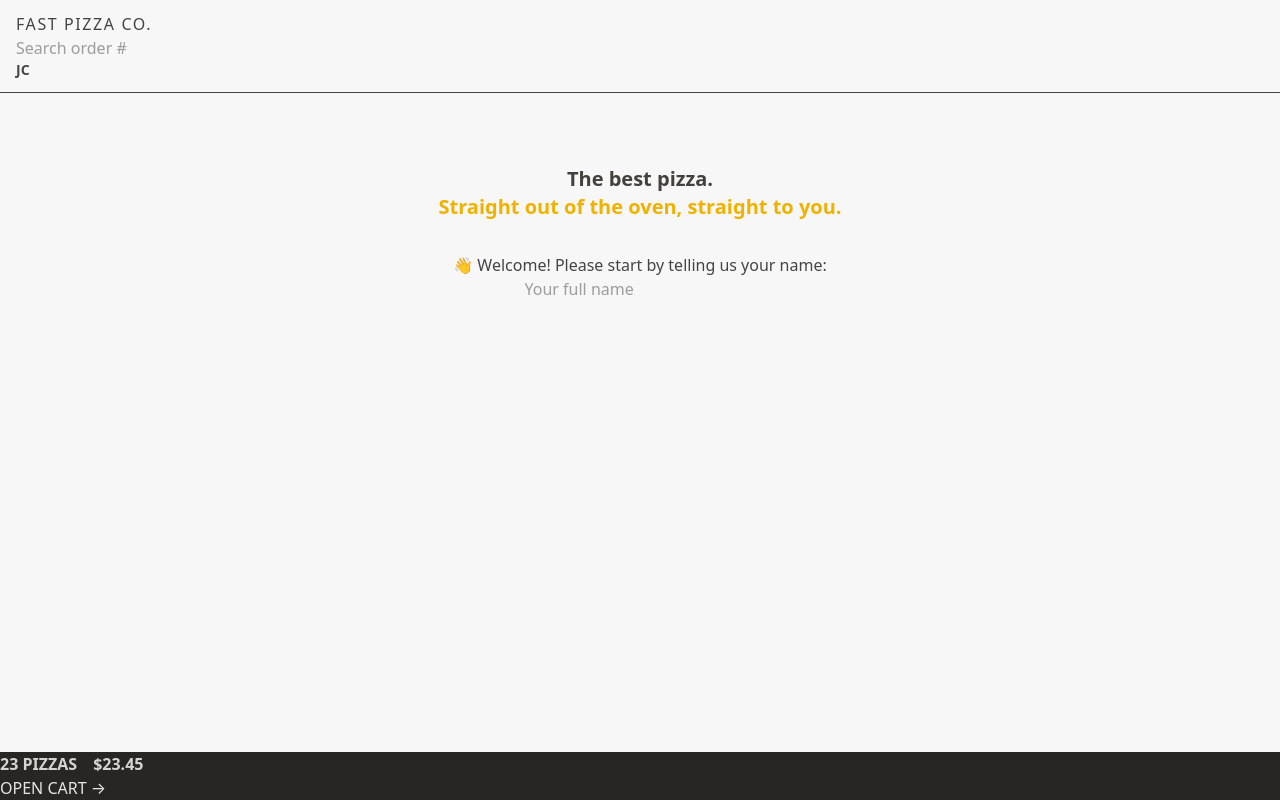
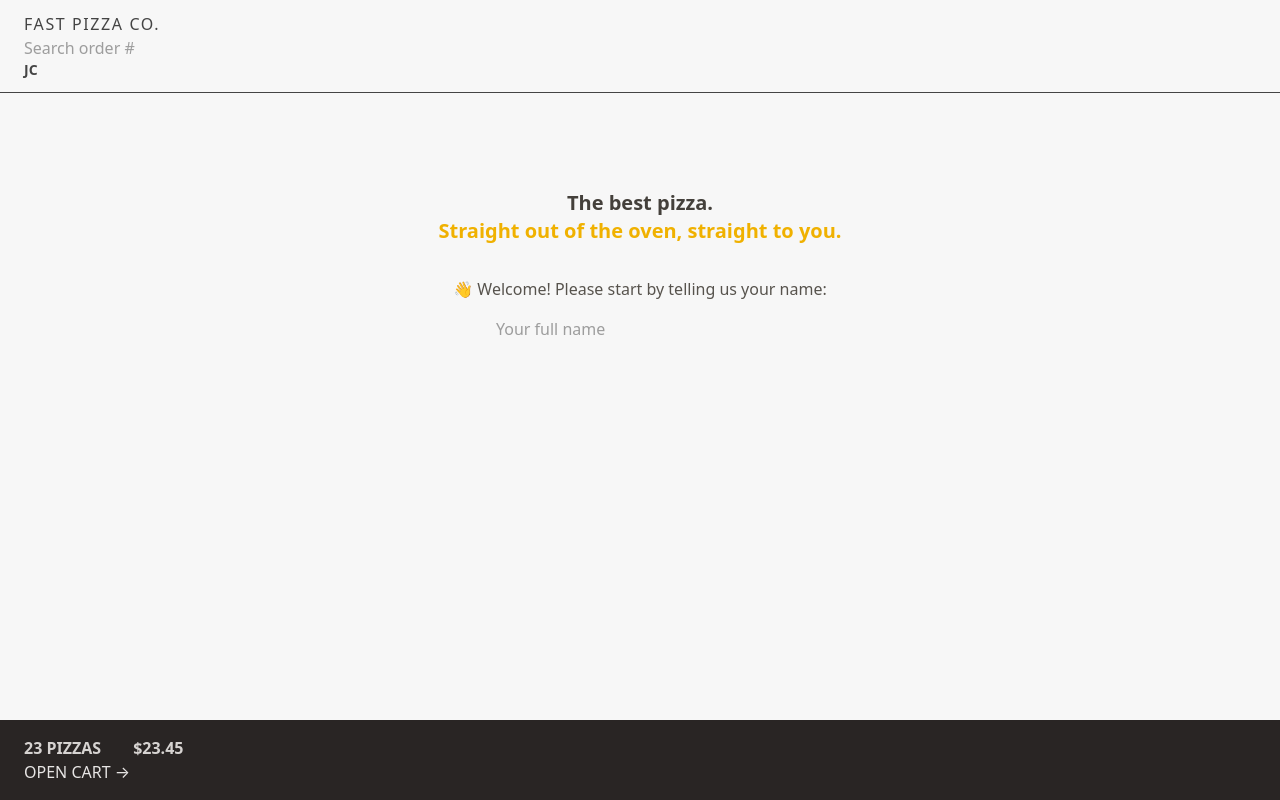
Before and after one commit to JohnCarl-30/Fast_pizza, a React (Vite) app: page / in a window 1280 px wide. Built offline with nearby package versions, Linux system fonts and the light colour scheme.

Commit message:
Add responsive Tailwind styles across components
- Header: add sm:px-6 for larger horizontal padding on small screens
- Home: add sm:my-16 for increased vertical spacing
- CartOverview: add padding, uppercase, and responsive spacing
- CreateUser: style welcome text and set input width

```diff
--- a/src/features/cart/CartOverview.jsx
+++ b/src/features/cart/CartOverview.jsx
@@ -2,8 +2,8 @@
 
 function CartOverview() {
   return (
-    <div className="bg-stone-800 uppercase text-stone-200">
-      <p className="space-x-4 font-semibold text-stone-300">
+    <div className="bg-stone-800 px-4 py-4 text-stone-200 uppercase sm:px-6 md:text-base">
+      <p className="space-x-4 font-semibold text-stone-300 sm:space-x-8">
         <span>23 pizzas</span>
         <span>$23.45</span>
       </p>
--- a/src/features/users/CreateUser.jsx
+++ b/src/features/users/CreateUser.jsx
@@ -9,13 +9,14 @@
 
   return (
     <form onSubmit={handleSubmit}>
-      <p>👋 Welcome! Please start by telling us your name:</p>
+      <p className='mb-4 text-sm text-stone-600 md:text-base'>👋 Welcome! Please start by telling us your name:</p>
 
       <input
         type="text"
         placeholder="Your full name"
         value={username}
         onChange={(e) => setUsername(e.target.value)}
+        className='w-72'
       />
 
       {username !== '' && (
--- a/src/ui/Header.jsx
+++ b/src/ui/Header.jsx
@@ -3,7 +3,7 @@
 import Username from "../features/users/Username";
 function Header() {
     return (
-        <header className=" border-b border-stone-200bg-yellow-500 px-4 py-3 uppercase">
+        <header className=" border-b border-stone-200bg-yellow-500 px-4 py-3 uppercase sm:px-6">
             <Link to='/' className="tracking-widest">
                 Fast Pizza Co.
             </Link>
--- a/src/ui/Home.jsx
+++ b/src/ui/Home.jsx
@@ -2,7 +2,7 @@
 
 function Home() {
   return (
-    <div className="my-10 text-center">
+    <div className="my-10 text-center sm:my-16">
       <h1 className="mb-8 text-xl font-semibold text-stone-700">
         The best pizza.
         <br />
```
